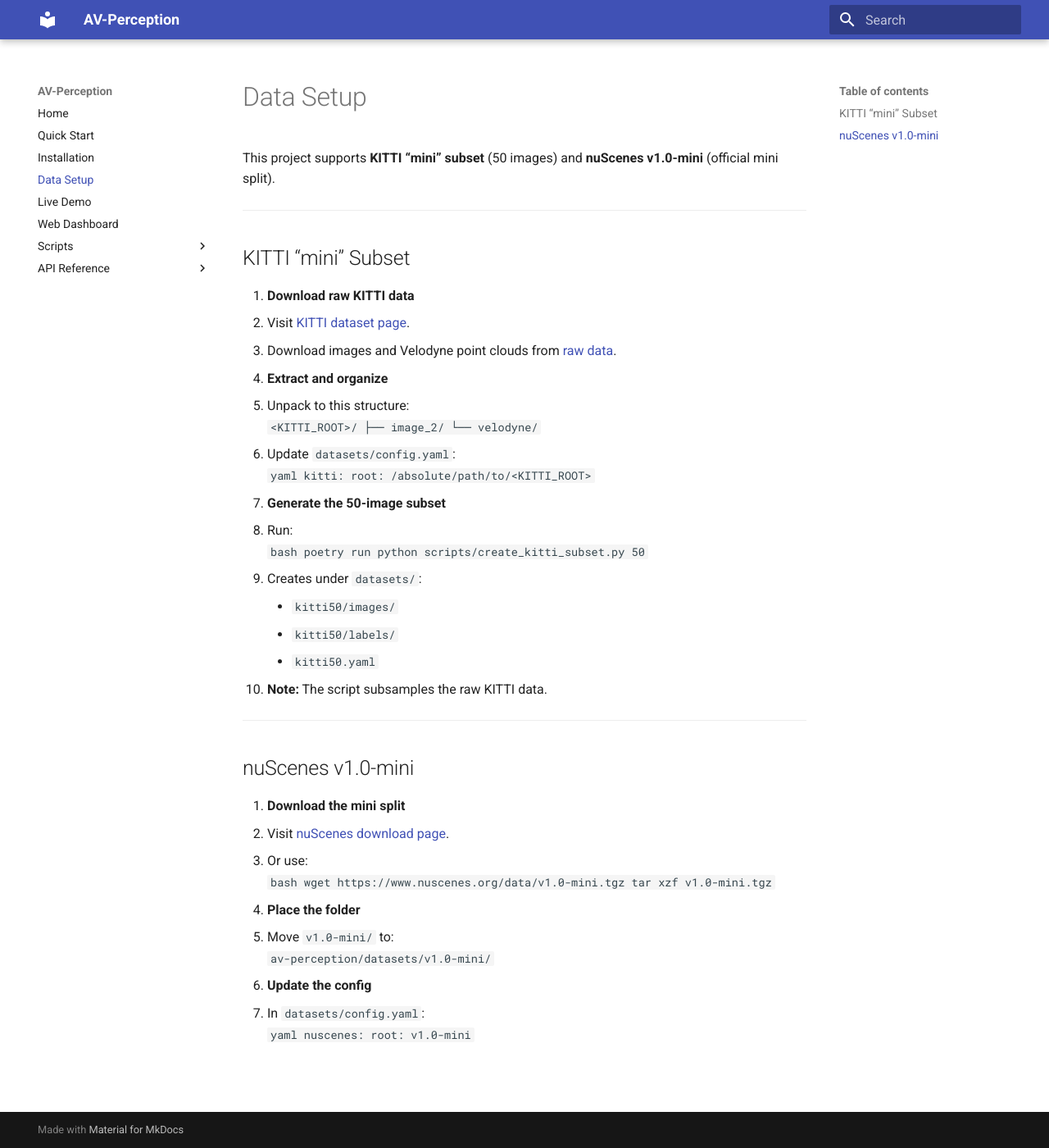
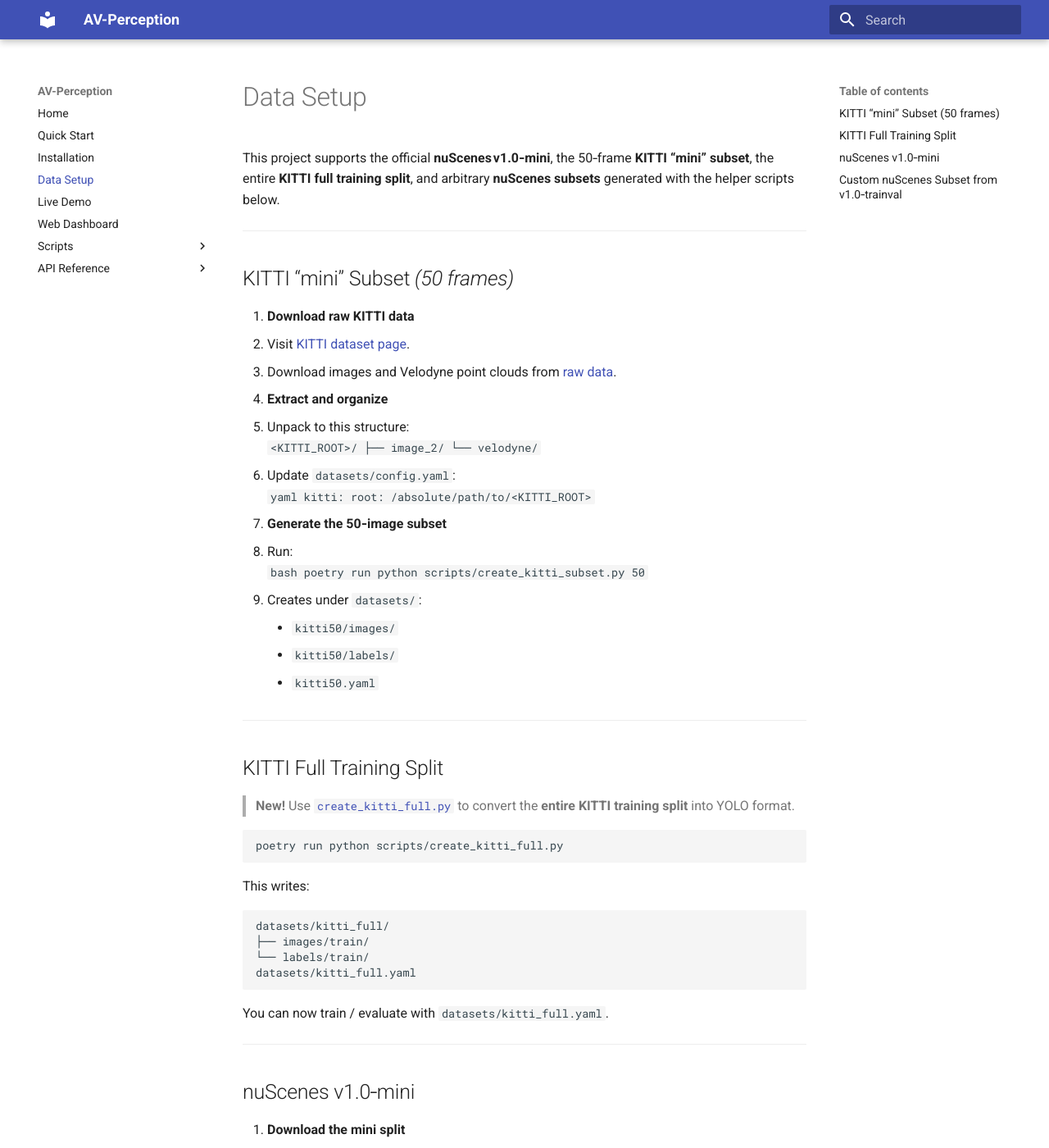
Before and after one commit to isidoraj03/av-perception, an MkDocs documentation site: the page built from docs/data-setup.md, in a window 1280 px wide and 1400 px high. Shown: the whole window at 82% size. Built offline with MkDocs 1.6.1 and Material for MkDocs 9.7.7, drawn with Linux system fonts in a browser that asks for light colours; some of the changed text lies outside the part shown.

````diff
--- a/docs/data-setup.md
+++ b/docs/data-setup.md
@@ -1,10 +1,10 @@
 # Data Setup
 
-This project supports **KITTI “mini” subset** (50 images) and **nuScenes v1.0-mini** (official mini split).
+This project supports the official **nuScenes v1.0‑mini**, the 50‑frame **KITTI “mini” subset**, the entire **KITTI full training split**, and arbitrary **nuScenes subsets** generated with the helper scripts below.
 
 ---
 
-## KITTI “mini” Subset
+## KITTI “mini” Subset *(50 frames)*
 
 1. **Download raw KITTI data**
    - Visit [KITTI dataset page](https://www.cvlibs.net/datasets/kitti/).
@@ -23,7 +23,7 @@ This project supports **KITTI “mini” subset** (50 images) and **nuScenes v1.
        root: /absolute/path/to/<KITTI_ROOT>
      ```
 
-3. **Generate the 50-image subset**
+3. **Generate the 50‑image subset**
    - Run:
      ```bash
      poetry run python scripts/create_kitti_subset.py 50
@@ -32,11 +32,31 @@ This project supports **KITTI “mini” subset** (50 images) and **nuScenes v1.
      - `kitti50/images/`
      - `kitti50/labels/`
      - `kitti50.yaml`
-   - **Note:** The script subsamples the raw KITTI data.
 
 ---
 
-## nuScenes v1.0-mini
+## KITTI Full Training Split
+
+> **New!** Use [`create_kitti_full.py`](scripts/create_kitti_full.md) to convert the **entire KITTI training split** into YOLO format.
+
+```bash
+poetry run python scripts/create_kitti_full.py
+```
+
+This writes:
+
+```
+datasets/kitti_full/
+├── images/train/
+└── labels/train/
+datasets/kitti_full.yaml
+```
+
+You can now train / evaluate with `datasets/kitti_full.yaml`.
+
+---
+
+## nuScenes v1.0‑mini
 
 1. **Download the mini split**
    - Visit [nuScenes download page](https://www.nuscenes.org/download).
@@ -58,3 +78,27 @@ This project supports **KITTI “mini” subset** (50 images) and **nuScenes v1.
      nuscenes:
        root: v1.0-mini
      ```
+
+---
+
+## Custom nuScenes Subset from v1.0‑trainval
+
+If you have the full nuScenes *trainval* set and want a lightweight subset, run [`create_nuscenes_subset.py`](scripts/create_nuscenes_subset.md):
+
+```bash
+# 1 500 front‑camera frames by default
+poetry run python scripts/create_nuscenes_subset.py
+# or a smaller subset
+poetry run python scripts/create_nuscenes_subset.py --num-images 500
+```
+
+This outputs:
+
+```
+datasets/nuscenes_subset/
+├── images/
+└── labels/
+datasets/nuscenes_subset.yaml
+```
+
+You can immediately train / evaluate with `datasets/nuscenes_subset.yaml`.
````
Also changed, not shown: README.md (+133 -94 lines), 3 other files.
